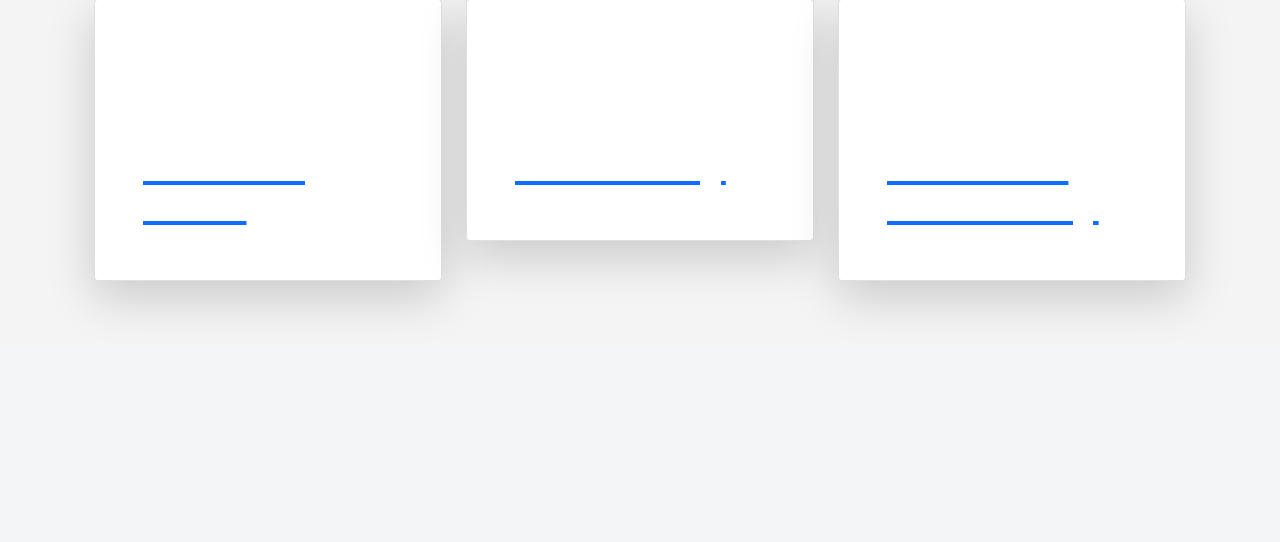
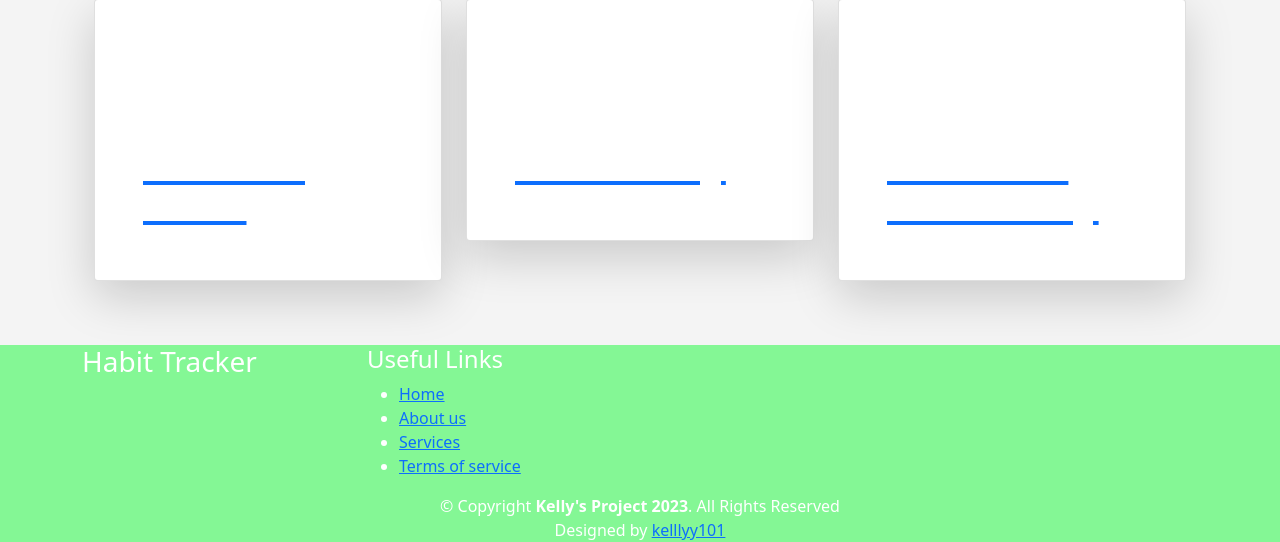
Before and after one commit to kelllyy101/habittracker-fullstack, a Django app: page / in a window 1280 px wide. Shown: the part 1606-2148 px from the top of the page. Before the commit the page ends 1920 px from the top, so only its background shows below. Run offline with Django 3.2, Linux system fonts and the light colour scheme.

Commit message:
added basic footer structure

```diff
--- a/events/templates/landing.html
+++ b/events/templates/landing.html
@@ -19,7 +19,7 @@
                         <a href="register_user" class="btn-get-started scrollto">Get Started</a>
                     </div>
                 </div>
-                <div class="col-lg-6 order-1 order-lg-2 hero-img" data-aos="fade-left">
+                <div class="col-md-6 order-1 order-lg-2 hero-img" data-aos="fade-left">
                     <img src="assets/img/hero-img.png" class="img-fluid" alt="woman writing down her habits">
                 </div>
             </div>
--- a/static/css/style.css
+++ b/static/css/style.css
@@ -56,7 +56,7 @@
   border-radius: 3px;
   transition: 0.5s;
   color: #fefefe;
-  background: #e96be4;
+  background: #84f795;
 }
 
 #hero .btn-get-started:hover {
@@ -89,17 +89,15 @@
 }
 
 
-.img-fluid {
-  position: relative;
+/*--------------------------------------------------------------
+# Images
+--------------------------------------------------------------*/
 
+
+/*--------------------------------------------------------------
+# Footer
+--------------------------------------------------------------*/
+#footer {
+  background-color: #84f795;
+  color: white
 }
-
-.img-fluid :after {
-  content: "";
-  position: absolute;
-  bottom: 0;
-  left: 0;
-  right: 0;
-  background: linear-gradient(to bottom, rgba(255, 255, 255, 0) 0%, rgba(255, 255, 255, 1) 100%);
-  height: 40%;
-}
--- a/templatesbase/base_template.html
+++ b/templatesbase/base_template.html
@@ -53,4 +53,44 @@
     -->
 </body>
 
+<!-- ======= Footer ======= -->
+<footer id="footer">
+  <div class="footer-top">
+    <div class="container">
+      <div class="row">
+
+        <div class="col-lg-3 col-md-6">
+          <div class="footer-info">
+            <h3>Habit Tracker</h3>
+
+            <div class="social-links mt-3">
+              <a href="#" class="github"><i class="bx bxl-github"></i></a>
+              <a href="#" class="linkedin"><i class="bx bxl-linkedin"></i></a>
+            </div>
+          </div>
+        </div>
+
+        <div class="col-lg-2 col-md-6 footer-links">
+          <h4>Useful Links</h4>
+          <ul>
+            <li><i class="bx bx-chevron-right"></i> <a href="#">Home</a></li>
+            <li><i class="bx bx-chevron-right"></i> <a href="#">About us</a></li>
+            <li><i class="bx bx-chevron-right"></i> <a href="#">Services</a></li>
+            <li><i class="bx bx-chevron-right"></i> <a href="#">Terms of service</a></li>
+          </ul>
+        </div>
+      </div>
+    </div>
+  </div>
+
+  <div class="container">
+    <div class="copyright text-center">
+      &copy; Copyright <strong><span>Kelly's Project 2023</span></strong>. All Rights Reserved
+    </div>
+    <div class="credits text-center">
+      Designed by <a href="https://github.com/kelllyy101">kelllyy101</a>
+    </div>
+  </div>
+</footer><!-- End Footer -->
+
 </html>
```
